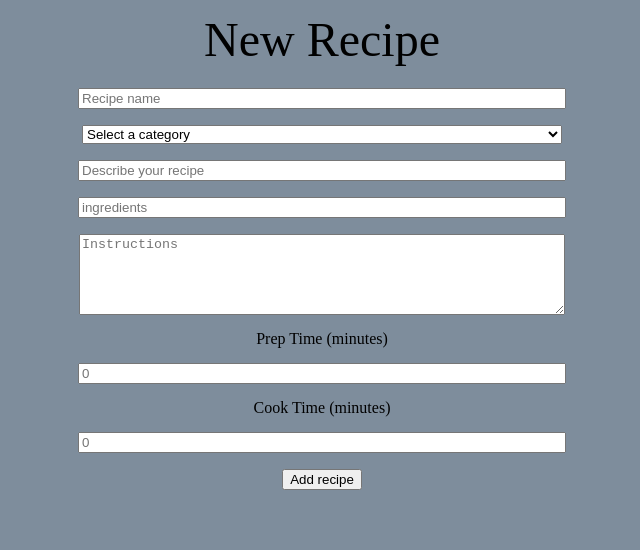
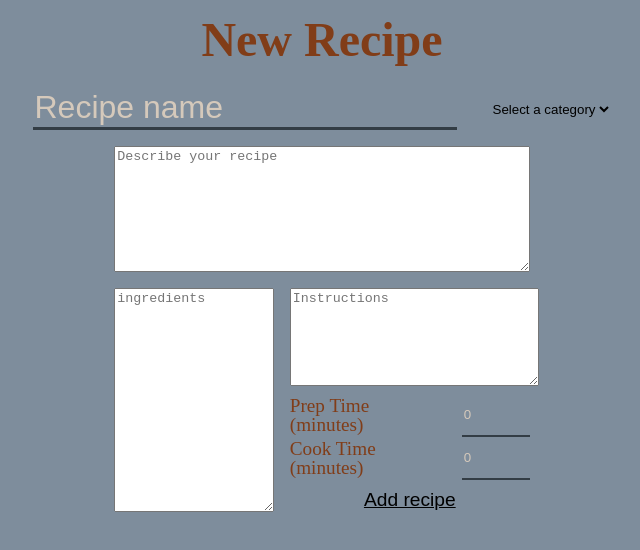
Before and after one commit to SF-Recipe-Cookbook/Front-End, a React (Create React App) app: page /new-recipe in a window 1280 px wide. Shown: the top 550 px of the page, without its empty margins (318-958 px from the left). Built offline with nearby package versions, Linux system fonts and the light colour scheme.

Commit message:
styling complete, working on array creation

```diff
--- a/public/index.html
+++ b/public/index.html
@@ -24,7 +24,9 @@
       work correctly both with client-side routing and a non-root public URL.
       Learn how to configure a non-root public URL by running `npm run build`.
     -->
-    <title>React App</title>
+    <link rel="preconnect" href="https://fonts.gstatic.com">
+    <link href="https://fonts.googleapis.com/css2?family=Roboto:ital,wght@0,100;0,300;0,400;0,500;0,700;0,900;1,100;1,300;1,400;1,500;1,700;1,900&display=swap" rel="stylesheet">
+    <title>Grandma's Secret Recipes</title>
   </head>
   <body>
     <noscript>You need to enable JavaScript to run this app.</noscript>
--- a/src/components/new-recipe-page/NewRecipe.js
+++ b/src/components/new-recipe-page/NewRecipe.js
@@ -3,11 +3,17 @@
 
 // Enter New Recipe Component - form must include recipe title, category, description, instructions, ingredients, and time required to make
 
-const Page = styled.div``
+const Page = styled.div`
+    font-size: 1.5rem;
+    color: #813D18;
+    width: 40%;
+    margin: auto;
+`
 const RecipeName = styled.h1`
     font-size: 3rem;
     text-align: center;
-    margin: 1rem;
+    margin: 1rem 0;
+    font-weight: bold;
 `
 const NewRecipeCard = styled.form`
     display: flex;
@@ -15,40 +21,82 @@
     align-items: center;
     justify-content: center;
 `
+const FirstRow = styled.div`
+    display: flex;
+    flex-direction: row;
+    justify-content: space-evenly;
+`
 const Text = styled.p`
-    margin: .5rem;
+    font-size: 1.2rem;
+    margin: .15rem .5rem;
 `
 const Title = styled.input`
-    margin: .5rem;
-    width: 30rem;
+    margin: .5rem 1rem;
+    font-size: 2rem;
+    /* width: 20rem; */
+    color: #813D18;
+    background-color: inherit;
+    border: none;
+    border-bottom: 3px solid #333D45;
+
+    &::-webkit-input-placeholder {
+        color: #D5C9BB;
+    }
 `
 const Category = styled.select`
+    margin: .5rem 1rem;
+    /* width: 8rem; */
+    background-color: inherit;
+    border: none;
+    /* font-size: 1rem; */
+`
+const Description = styled.textarea`
     margin: .5rem;
-    width: 30rem;
+    width: 80%;
 `
-const Description = styled.input`
+const BottomCont = styled.div`
+    display: flex;
+    width: 100%;
+    height: 30vh;
+    justify-content: center;
+`
+const Ingredients = styled.textarea`
     margin: .5rem;
-    width: 30rem;
+    width: 30%;
 `
-const Ingredients = styled.input`
-    margin: .5rem;
-    width: 30rem;
+const RightCont = styled.div`
+    display: flex;
+    flex-direction: column;
+    width: 50%;
 `
 const Instructions = styled.textarea`
-    width: 20%;
+    width: 95%;
     margin: .5rem;
-    width: 30rem;
+    height: 25vh;
 `
-const TimePrep = styled.input`
-    margin: .5rem;
-    width: 30rem;
+const TimerCont = styled.div`
+    display: flex;
+    font-size: 1.2rem;
+    justify-content: space-between;
 `
-const TimeCook = styled.input`
-    margin: .5rem;
-    width: 30rem;
+const Timer = styled.input`
+    margin: 0 .5rem;
+    width: 4rem;
+    color: #813D18;
+    background-color: inherit;
+    border: none;
+    border-bottom: 2px solid #333D45;
+
+    &::-webkit-input-placeholder {
+        color: #D5C9BB;
+    }
 `
 const AddRecipe = styled.button`
     margin: .5rem;
+    background-color: inherit;
+    border: none;
+    text-decoration: underline;
+    font-size: 1.2rem;
 `
 
 const recipe = {
@@ -83,6 +131,7 @@
             <NewRecipeCard
                 onSubmit={handleSubmit}
             >
+                <FirstRow>
 
                     <Title
                         name="name"
@@ -126,12 +175,18 @@
 
                     </Category>
 
+                </FirstRow>
+
                 <Description
                     name="description"
                     type="text"
                     placeholder="Describe your recipe"
+                    cols="40"
+                    rows="8"
                     onChange={handleChange}
                 />
+
+                <BottomCont>
 
                     <Ingredients
                         name="ingredients"
@@ -139,6 +194,8 @@
                         placeholder="ingredients"
                         onChange={handleChange}
                     />
+
+                    <RightCont>
 
                         <Instructions
                             name="instructions"
@@ -149,23 +206,31 @@
                             onChange={handleChange}
                         />
 
+                        <TimerCont>
                             <Text>Prep Time (minutes)</Text>
-                <TimePrep
+                            <Timer
                                 name="preptime"
                                 type="number"
                                 placeholder="0"
                                 onChange={handleChange}
                             />
+                        </TimerCont>
 
+                        <TimerCont>
                             <Text>Cook Time (minutes)</Text>
-                <TimeCook
+                            <Timer
                                 name="cooktime"
                                 type="number"
                                 placeholder="0"
                                 onChange={handleChange}
                             />
+                        </TimerCont>
 
                         <AddRecipe>Add recipe</AddRecipe>
+
+                    </RightCont>
+
+                </BottomCont>
 
             </NewRecipeCard>
         </Page>
--- a/src/index.css
+++ b/src/index.css
@@ -19,6 +19,7 @@
 	margin: 0;
 	padding: 0;
 	border: 0;
+	font-family: 'Roboto', sans-serif;
 	font-size: 100%;
 	font: inherit;
 	vertical-align: baseline;
```
Lines whose indentation alone changed are shown as unchanged.
